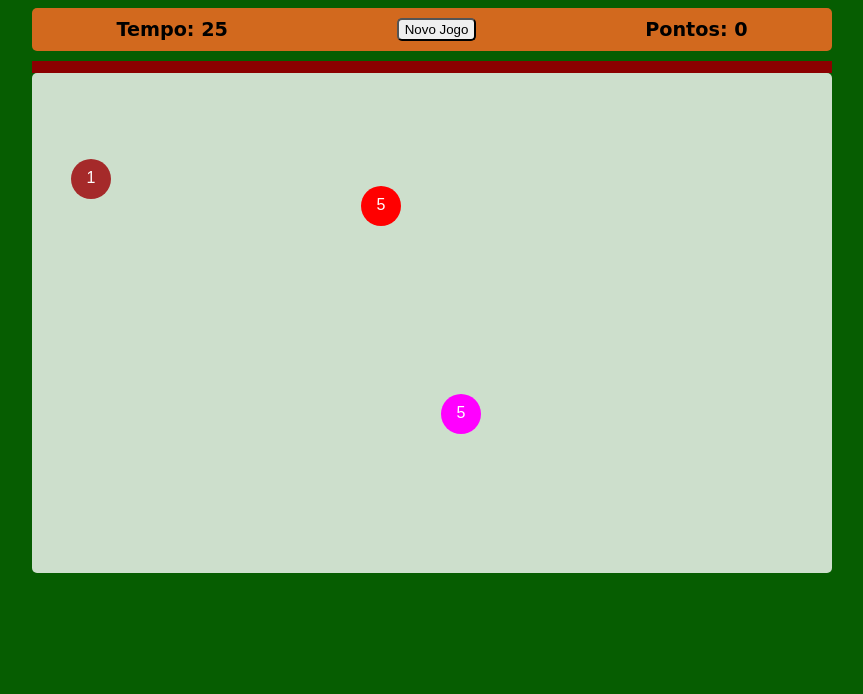
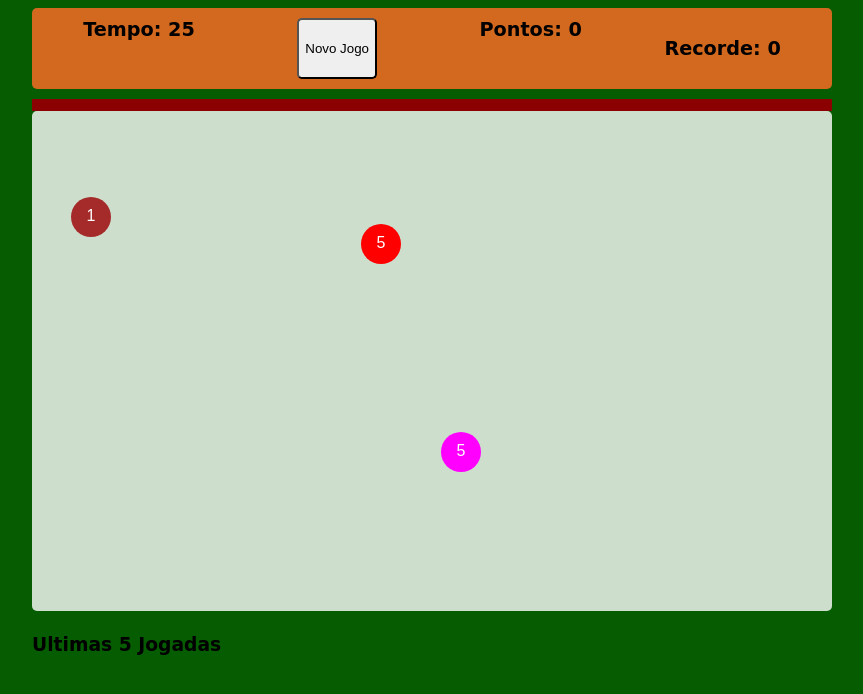
Before and after one commit to Guba531/bola-maluca, a plain HTML site: page game.html in a window 1280 px wide. Shown: the whole page, without its empty margins (208-1071 px from the left). Drawn offline with Linux system fonts and the light colour scheme; a web font is replaced by a local one.

Commit message:
Hoje eu botei sons no meu jogo e fiz a opção que mostra qual foi o meu recorde das ultimas 5 jogadas no menu.

```diff
--- a/game.html
+++ b/game.html
@@ -14,11 +14,19 @@
         <div class="timer">Tempo: <span id="time">00:00</span></div>
         <button class="resetButton" id="resetBtn">Novo Jogo</button>
         <div class="score">Pontos: <span id="attempts">0</span></div>
+        <p>Recorde: <span id="highScoreDisplay">0</span></p>
     </div>
     <div class="message" id="message"></div>
     <div class="prancheta-container">
         <canvas id="myCanvas" width="800" height="500"></canvas>
     </div>
+
+    <div class="5jogadas">
+        <h3>Ultimas 5 Jogadas</h3>
+        <ul id="lastScoreList">
+
+        </ul>
+    </div>
 </body>
 <script src="script5.js"></script>
 
--- a/script5.js
+++ b/script5.js
@@ -4,6 +4,12 @@ const scoreSpan = document.getElementById('attempts');
 const timerSpan = document.getElementById('time');
 const restartButton = document.getElementById('resetBtn');
 const messageDiv = document.getElementById('message');
+const highScoreDisplay = document.getElementById('highScoreDisplay');
+const lastScoreList = document.getElementById('lastScoreList');
+const cincoJogadas = document.getElementById('5jogadas');
+
+const clickSound = new Audio('sounds/computer-mouse-click-352734.mp3');
+const winSound = new Audio('sounds/successed-295058.mp3');
 
 const gameDuration = 30;
 const ballsRadius = 20;
@@ -28,6 +34,8 @@ let gameTimer = gameDuration;
 let gameRunning = false;
 let gameInterval;
 let animationFrameId;
+let highScore = 0;
+let lastScores = [];
 
 function getRandomItem(arr) {
     return arr[Math.floor(Math.random() * arr.length)];
@@ -57,6 +65,18 @@ function clearCanvas() {
 function updateGameDisplay() {
     scoreSpan.textContent = score;
     timerSpan.textContent = gameTimer;
+}
+
+function updateRecordsDisplay() {
+    highScoreDisplay.textContent = highScore;
+
+    lastScoreList.innerHTML = '';
+
+    lastScores.forEach((s, index) => {
+        const listItem = document.createElement('li');
+        listItem.textContent = `jOGADA ${lastScores.length - index}: ${s} pontos`;
+        lastScoreList.appendChild(listItem);
+    })
 }
 
 function generateBall() {
@@ -108,6 +128,8 @@ function gameLoop() {
 function handleClick(event) {
     if (!gameRunning) return;
 
+    clickSound.currentTime = 0;
+    clickSound.play();
     const rect = canvas.getBoundingClientRect();
     const clickX = event.clientX - rect.left;
     const clickY = event.clientY - rect.top;
@@ -171,6 +193,8 @@ function initGame() {
     updateGameDisplay();
     clearCanvas();
 
+    updateRecordsDisplay();
+
     for (let i = 0; i < ballStart; i++) {
         generateBall();
     }
@@ -182,6 +206,8 @@ function initGame() {
 }
 
 function endGame(msg = "") {
+    winSound.currentTime = 0;
+    winSound.play();
     gameRunning = false;
     clearInterval(gameInterval);
     cancelAnimationFrame(animationFrameId);
@@ -194,6 +220,8 @@ function endGame(msg = "") {
         messageDiv.classList.add('message');
     }
 
+    updateRecordsDisplay();
+
     console.log(`Jogo finalizado! Pontuação: ${score}`);
 }
 
```
Also changed, not shown: 1 other file.
